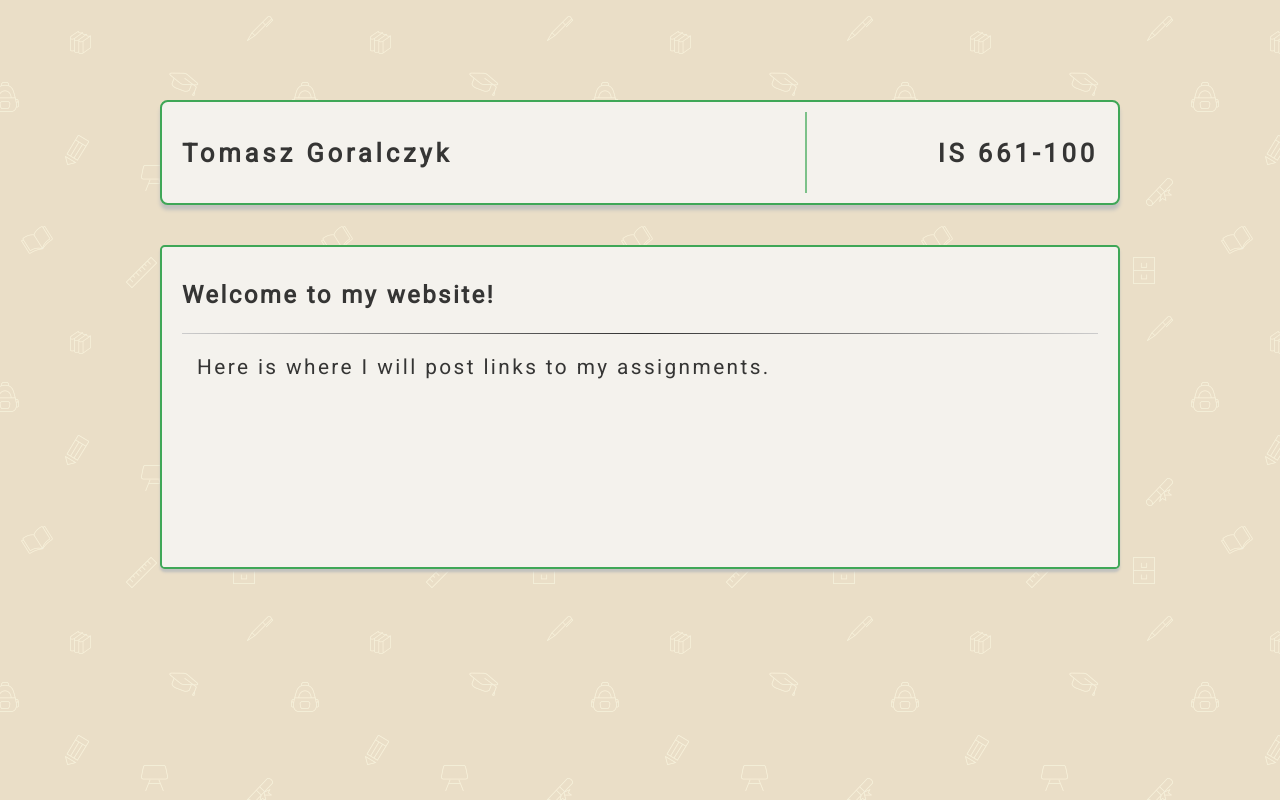
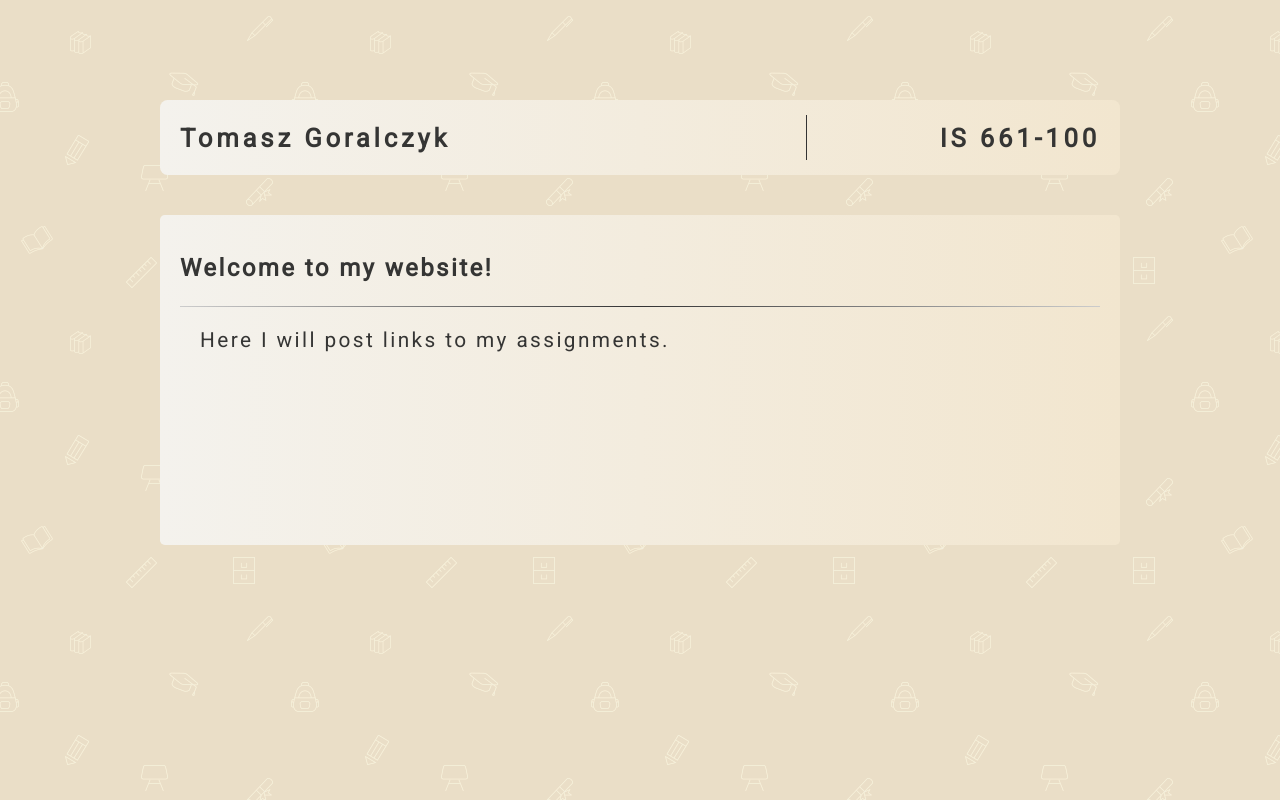
Before and after one commit to evvels2131/is661, a website: page src/index.pug in a window 1280 px wide. Drawn offline with nearby package versions, Linux system fonts and the light colour scheme; files that its build step writes are made by us from their sources; files whose address does not match are found by name.

Commit message:
Changes to the looks of the page

```diff
--- a/src/index.pug
+++ b/src/index.pug
@@ -25,7 +25,7 @@ html(lang='en')
           p.heading Welcome to my website!
           hr
           p.text.
-            Here is where I will post links to my assignments.
+            Here I will post links to my assignments.
 
 
     //-footer
--- a/src/sass/styles.sass
+++ b/src/sass/styles.sass
@@ -18,13 +18,11 @@ body
   padding-right: 5px
 
   .content
-    background-color: $secondary-color
+    background: linear-gradient(to right, $secondary-color, $primary-color)
     color: $text-color
     letter-spacing: 0.15em
-    padding: 10px 20px 10px 20px
-    border: 2px solid $dark-green
     border-radius: 0.3em
-    box-shadow: 0em 0.2em 0.15em 0em $shadow
+    padding: 15px 20px 15px 20px
 
 header
   margin-top: 100px
@@ -36,11 +34,16 @@ header
       .left
         float: left
         width: 68%
-        border-right: 2px solid $light-green
+        border-right: 1px solid #333
+        p
+          margin: 7.5px 0px 7.5px 0px
+
       .right
         float: right
         width: 31%
         text-align: right
+        p
+          margin: 7.5px 0px 7.5px 0px
 
       &::after
         content: ''
@@ -52,18 +55,17 @@ section
   .container
     .content
       min-height: 300px
+
       .heading
         font-size: 1.5em
         font-weight: 900
 
       hr
-        //border: 0
-        //height: 1px
-        //background-image: linear-gradient(to right, rgba(0, 0, 0, 0), rgba(0, 0, 0, 0.75), rgba(0, 0, 0, 0))
         border: 0
         height: 1px
         background: #333
         background-image: linear-gradient(to right, #ccc, #333, #ccc)
+
       .text
-        padding-left: 15px
+        padding-left: 20px
         font-size: 1.3em
```
Also changed, not shown: dist/css/main.min.css, dist/index.html.
